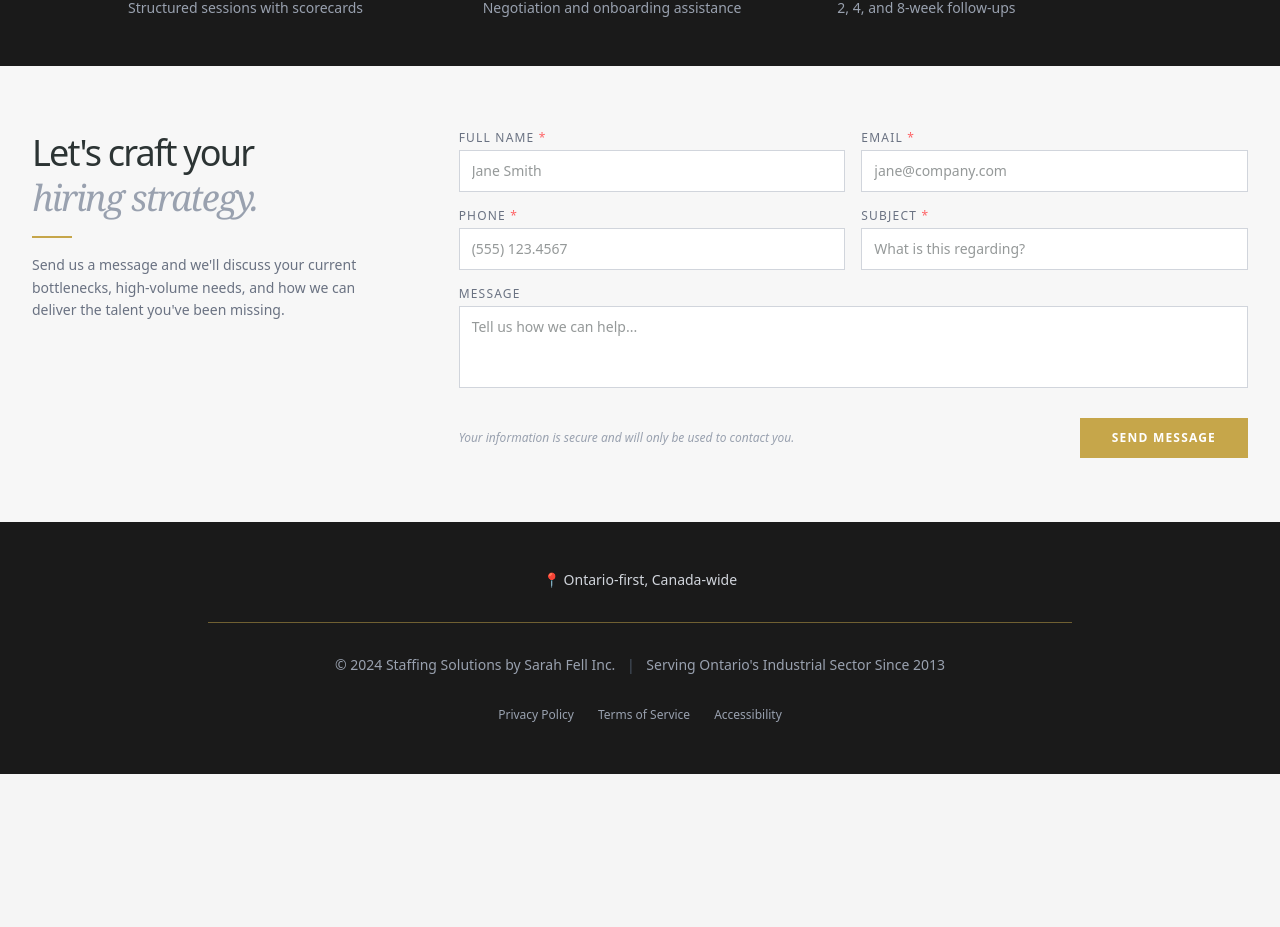
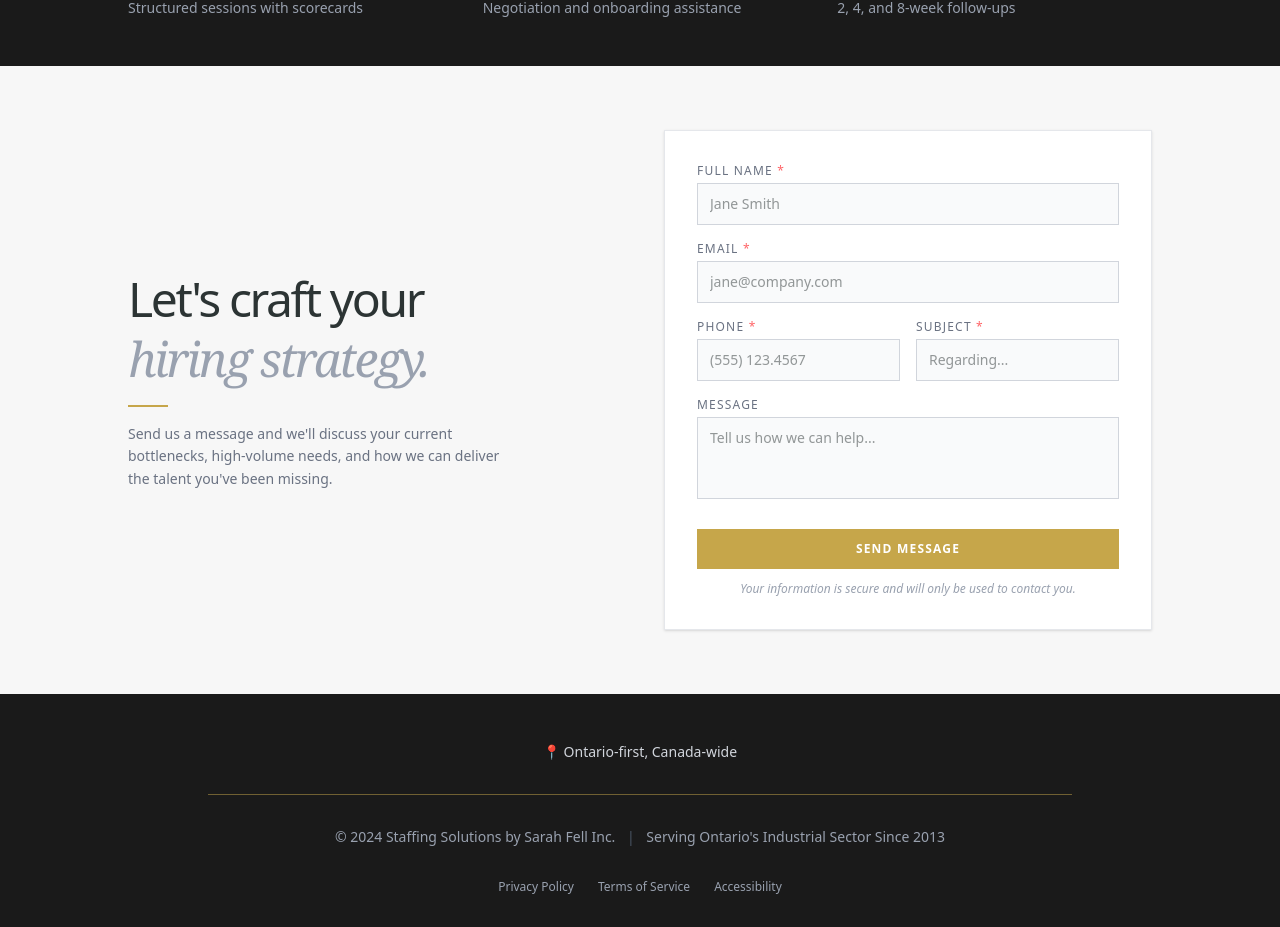
Before and after one commit to laughjaja/StaffingSolutionsbySarahFell, a Next.js app in the folder staffing-solutions/: page / in a window 1280 px wide. Shown: the part 1592-2519 px from the top of the page. Before the commit the page ends 2366 px from the top, so only its background shows below. Built offline with nearby package versions, Linux system fonts and the light colour scheme.

Commit message:
style: Revert contact form to contained 2-col card layout (max-w-5xl)

```diff
--- a/staffing-solutions/src/app/page.tsx
+++ b/staffing-solutions/src/app/page.tsx
@@ -211,7 +211,7 @@ export default function Home() {
         </div>
       </motion.section>
 
-      {/* 4. Contact Section - Horizontal Layout */}
+      {/* 4. Contact Section */}
       <motion.section
         id="book"
         initial={{ opacity: 0, y: 40 }}
@@ -220,49 +220,53 @@ export default function Home() {
         transition={{ duration: 0.8 }}
         className="py-12 md:py-16 px-4 sm:px-6 lg:px-8 bg-[#F7F7F7]"
       >
-        <div className="max-w-[90rem] mx-auto w-full grid grid-cols-1 lg:grid-cols-12 gap-10 lg:gap-16 items-start">
+        <div className="max-w-5xl mx-auto w-full grid grid-cols-1 lg:grid-cols-2 gap-12 items-center">
 
           {/* Left: Title + blurb */}
-          <div className="lg:col-span-4">
-            <h2 className="text-3xl md:text-4xl font-medium tracking-tighter leading-tight mb-4">
+          <div>
+            <h2 className="text-3xl md:text-5xl font-medium tracking-tighter leading-tight mb-4">
               Let's craft your <br />
               <span className="italic font-serif text-gray-400">hiring strategy.</span>
             </h2>
             <div className="w-10 h-[2px] bg-[var(--color-primary)] mb-4"></div>
-            <p className="text-sm text-gray-500 font-light leading-relaxed">
+            <p className="text-sm text-gray-500 font-light leading-relaxed max-w-sm">
               Send us a message and we'll discuss your current bottlenecks, high-volume needs, and how we can deliver the talent you've been missing.
             </p>
           </div>
 
-          {/* Right: Compact horizontal form */}
-          <form className="lg:col-span-8 grid grid-cols-1 sm:grid-cols-2 gap-4">
+          {/* Right: Form card */}
+          <div className="bg-white border border-gray-200 p-8 shadow-sm">
+            <form className="space-y-4">
               <div>
                 <label className="block text-xs font-medium mb-1 uppercase tracking-widest text-gray-500">Full Name <span className="text-red-400">*</span></label>
-              <input type="text" placeholder="Jane Smith" className="w-full border border-gray-300 px-3 py-2.5 text-sm focus:outline-none focus:border-[var(--color-primary)] bg-white" required />
+                <input type="text" placeholder="Jane Smith" className="w-full border border-gray-300 px-3 py-2.5 text-sm focus:outline-none focus:border-[var(--color-primary)] bg-gray-50" required />
               </div>
               <div>
                 <label className="block text-xs font-medium mb-1 uppercase tracking-widest text-gray-500">Email <span className="text-red-400">*</span></label>
-              <input type="email" placeholder="jane@company.com" className="w-full border border-gray-300 px-3 py-2.5 text-sm focus:outline-none focus:border-[var(--color-primary)] bg-white" required />
+                <input type="email" placeholder="jane@company.com" className="w-full border border-gray-300 px-3 py-2.5 text-sm focus:outline-none focus:border-[var(--color-primary)] bg-gray-50" required />
               </div>
+              <div className="grid grid-cols-2 gap-4">
                 <div>
                   <label className="block text-xs font-medium mb-1 uppercase tracking-widest text-gray-500">Phone <span className="text-red-400">*</span></label>
-              <input type="tel" placeholder="(555) 123.4567" className="w-full border border-gray-300 px-3 py-2.5 text-sm focus:outline-none focus:border-[var(--color-primary)] bg-white" required />
+                  <input type="tel" placeholder="(555) 123.4567" className="w-full border border-gray-300 px-3 py-2.5 text-sm focus:outline-none focus:border-[var(--color-primary)] bg-gray-50" required />
                 </div>
                 <div>
                   <label className="block text-xs font-medium mb-1 uppercase tracking-widest text-gray-500">Subject <span className="text-red-400">*</span></label>
-              <input type="text" placeholder="What is this regarding?" className="w-full border border-gray-300 px-3 py-2.5 text-sm focus:outline-none focus:border-[var(--color-primary)] bg-white" required />
+                  <input type="text" placeholder="Regarding..." className="w-full border border-gray-300 px-3 py-2.5 text-sm focus:outline-none focus:border-[var(--color-primary)] bg-gray-50" required />
                 </div>
-            <div className="sm:col-span-2">
+              </div>
+              <div>
                 <label className="block text-xs font-medium mb-1 uppercase tracking-widest text-gray-500">Message</label>
-              <textarea placeholder="Tell us how we can help..." rows={3} className="w-full border border-gray-300 px-3 py-2.5 text-sm focus:outline-none focus:border-[var(--color-primary)] bg-white resize-none"></textarea>
+                <textarea placeholder="Tell us how we can help..." rows={3} className="w-full border border-gray-300 px-3 py-2.5 text-sm focus:outline-none focus:border-[var(--color-primary)] bg-gray-50 resize-none"></textarea>
               </div>
-            <div className="sm:col-span-2 flex items-center justify-between gap-6 pt-2">
-              <p className="text-xs text-gray-400 italic">Your information is secure and will only be used to contact you.</p>
-              <button type="submit" className="shrink-0 bg-[var(--color-primary)] hover:bg-[var(--color-primary-hover)] text-white font-semibold tracking-widest uppercase px-8 py-3 text-xs transition-colors">
+              <div className="pt-2">
+                <button type="submit" className="w-full bg-[var(--color-primary)] hover:bg-[var(--color-primary-hover)] text-white font-semibold tracking-widest uppercase py-3 text-xs transition-colors">
                   Send Message
                 </button>
+                <p className="text-xs text-gray-400 italic mt-3 text-center">Your information is secure and will only be used to contact you.</p>
               </div>
             </form>
+          </div>
 
         </div>
       </motion.section>
```
Lines whose indentation alone changed are shown as unchanged.
